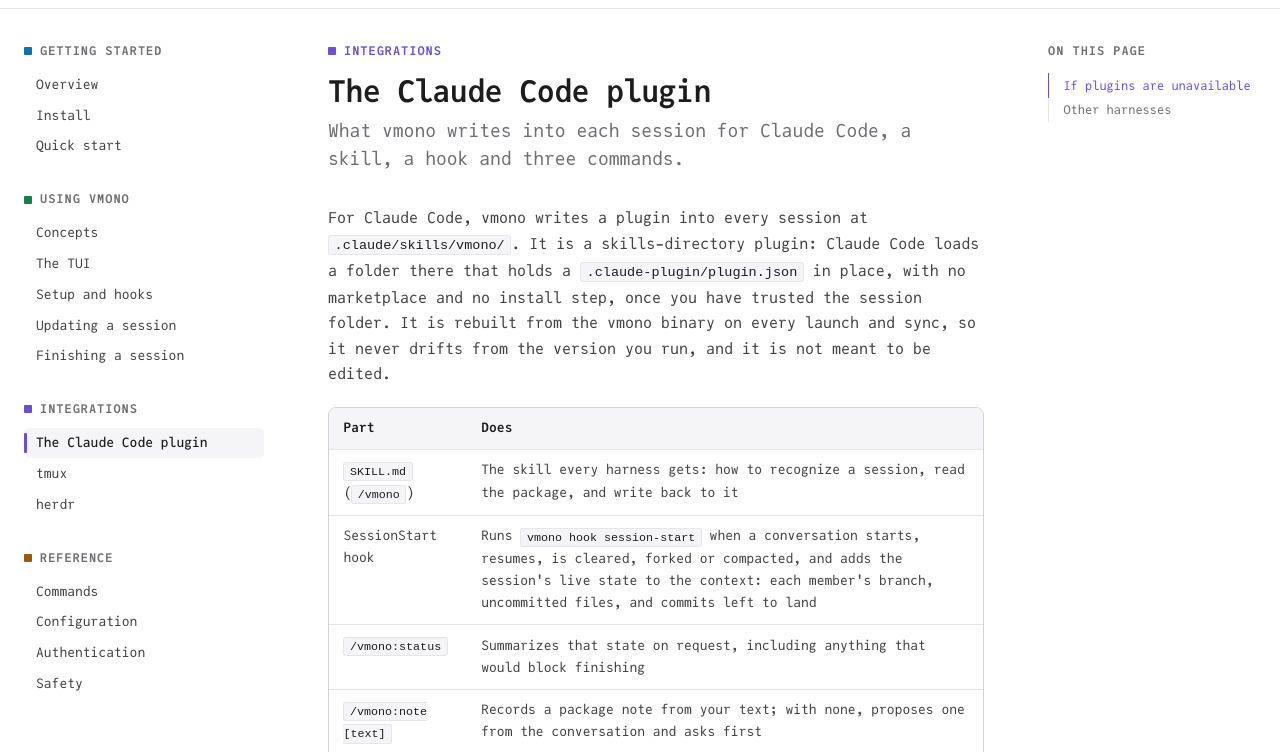
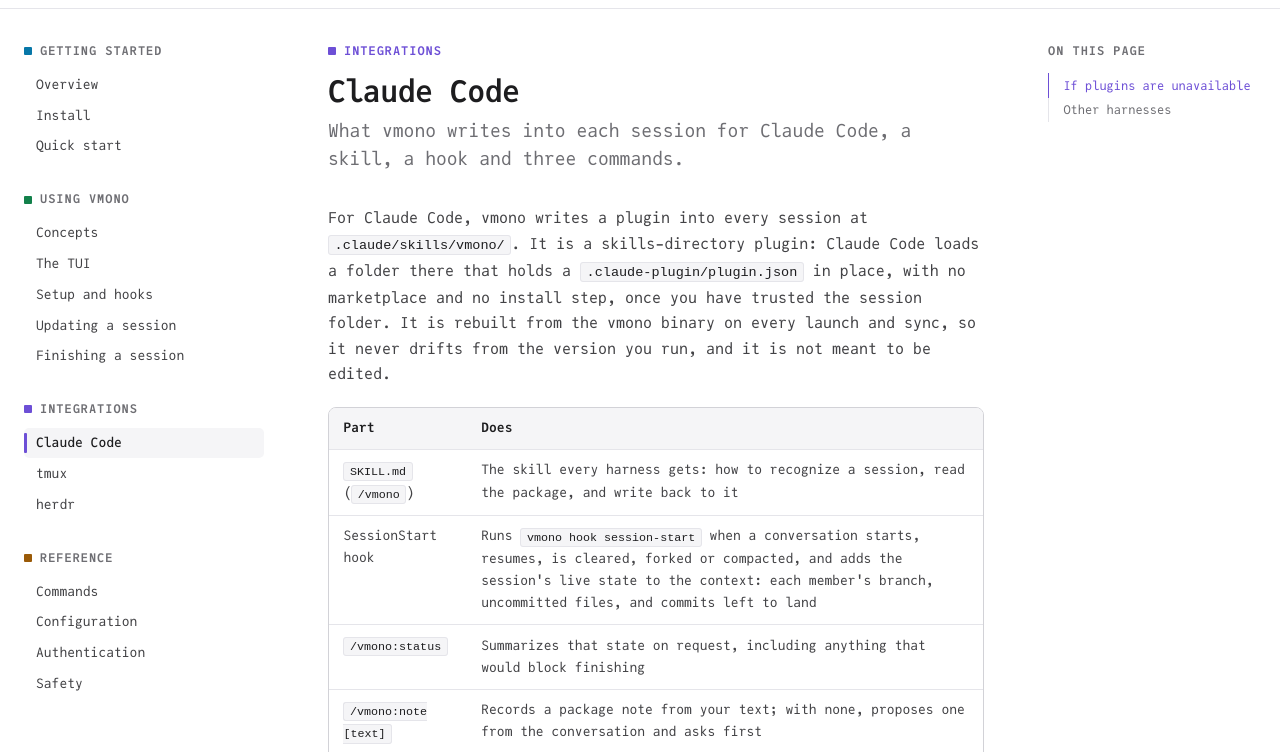
Before and after one commit to doneill612/vmono-site, an Astro site: page /docs/claude-code-plugin in a window 1280 px wide. Shown: the part 47-799 px from the top of the page. Built offline with nearby package versions, Linux system fonts and the light colour scheme; Astro itself is replaced by a stand-in of ours.

Commit message:
docs: shorten the Claude Code integration title in the sidebar

```diff
--- a/src/content/docs/claude-code-plugin.mdx
+++ b/src/content/docs/claude-code-plugin.mdx
@@ -1,5 +1,5 @@
 ---
-title: The Claude Code plugin
+title: Claude Code
 description: What vmono writes into each session for Claude Code, a skill, a hook and three commands.
 ---
 
```
